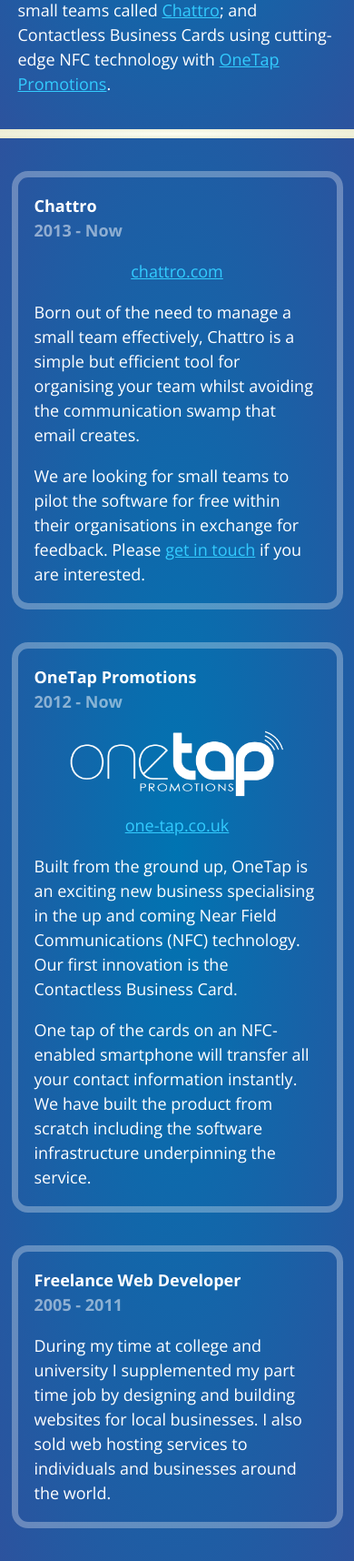
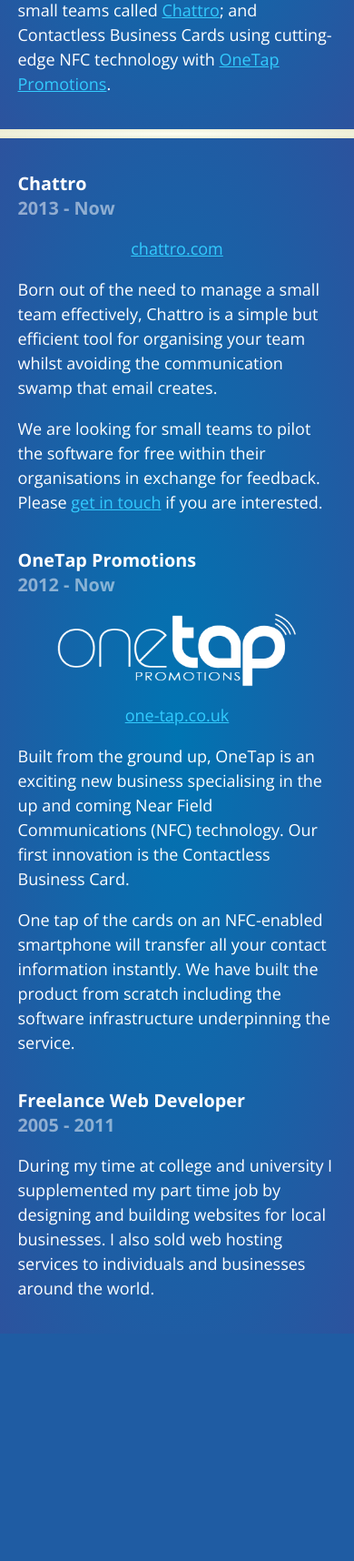
Before and after one commit to saikojosh/Joshua-Cole-Me, a PHP site: page / in a window 390 px wide. Shown: the part 618-2334 px from the top of the page at 91% size. After the commit the page ends 2084 px from the top, so only its background shows below. Run offline with PHP 8.4, Linux system fonts and the light colour scheme; some libraries are stand-ins or nearby versions.

Commit message:
Improved look of projects section on iPhone

```diff
--- a/static/css/global.css
+++ b/static/css/global.css
@@ -443,6 +443,18 @@
     max-width: 21.00em;
   }
 
+  #secProjects .block {
+    border: none;
+  }
+
+  #secProjects .block > .inner {
+    margin: 0;
+  }
+
+  #secProjects .block h1 {
+    font-size: 1.10em;
+  }
+
   #secProjects .block h1 > span.founded {
     float: none;
     display: block;
```
